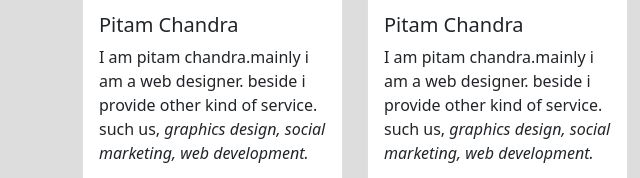
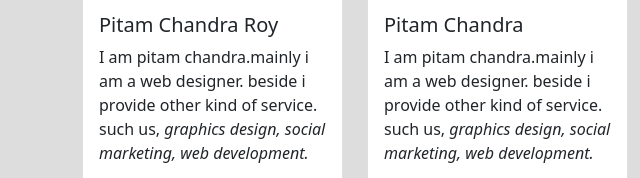
Before and after one commit to pitamchandra/card, a plain HTML site: page index.html in a window 1280 px wide. Shown: the part 250-428 px from the top of the page, 0-640 px from the left. Drawn offline with Linux system fonts and the light colour scheme.

Commit message:
second commit

```diff
--- a/index.html
+++ b/index.html
@@ -16,7 +16,7 @@
 					<div class="card">
 					  <img src="img/2.jpg" class="card-img-top" alt="">
 					  <div class="card-body">
-						<h5 class="card-title">Pitam Chandra</h5>
+						<h5 class="card-title">Pitam Chandra Roy</h5>
 						<p class="card-text">I am pitam chandra.mainly i am a web designer. beside i provide other kind of service. such us, <em> graphics design, social marketing, web development.</em></p>
 					  </div>
 					  <ul class="list-group list-group-flush">
```
